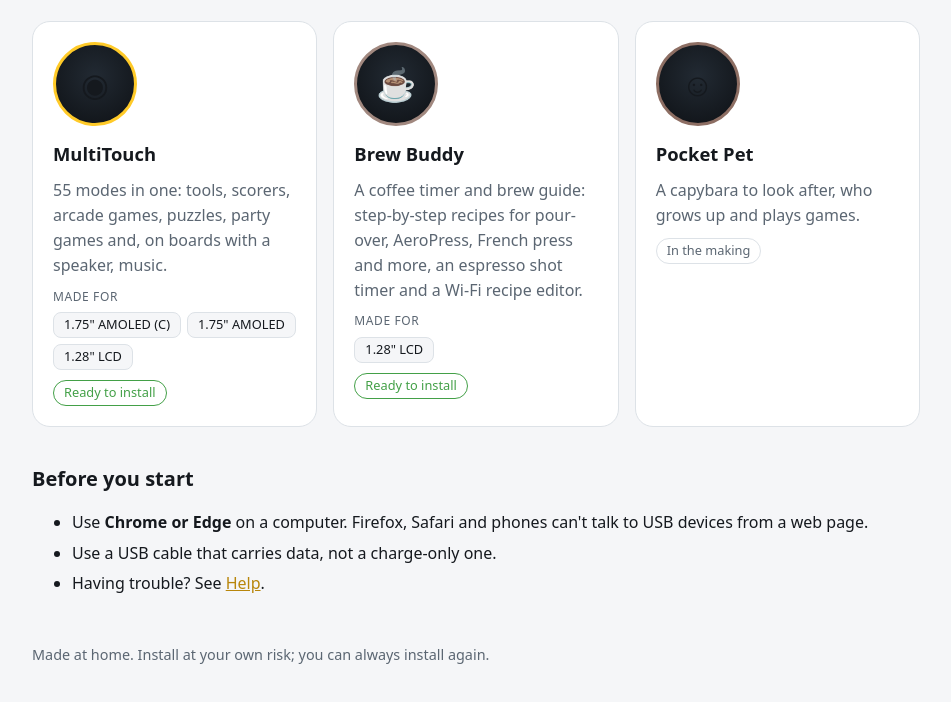
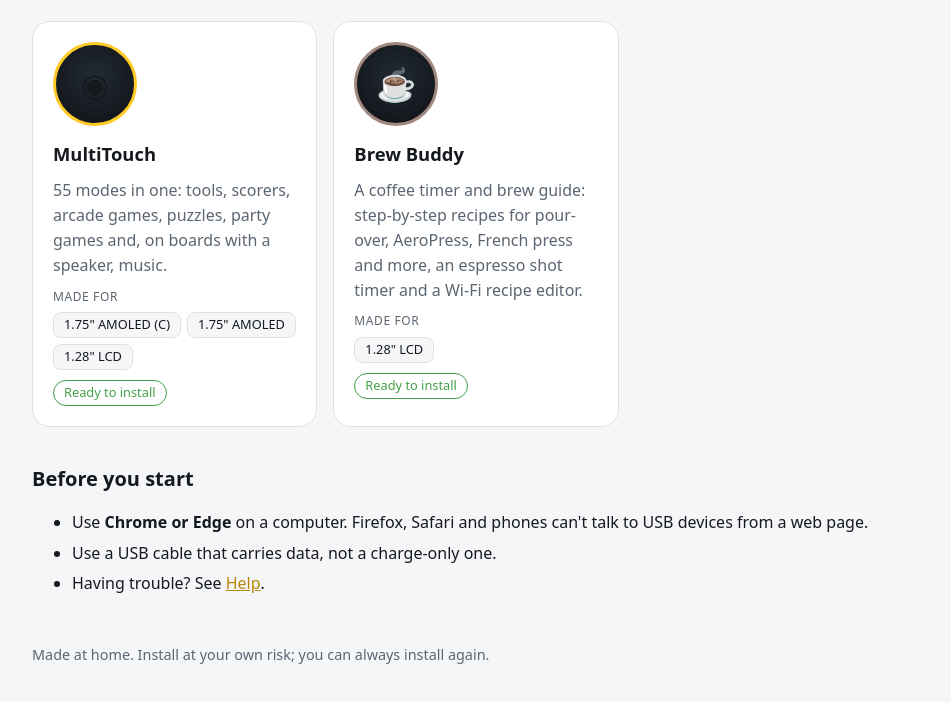
Before and after one commit to DeepFriedGalliform/DeepFriedGalliform.github.io, a plain HTML site: page index.html in a window 1280 px wide. Shown: the part 192-894 px from the top of the page, without its empty margins (164-1115 px from the left). Drawn offline with Linux system fonts and the light colour scheme.

Commit message:
Remove Pocket Pet from the homepage
Co-Authored-By: Claude Opus 5.5 <noreply@anthropic.com>
Claude-Session: https://claude.ai/code/session_01DfdnrQ4KqQtWUUwo127GXj

```diff
--- a/index.html
+++ b/index.html
@@ -34,12 +34,6 @@
       </ul>
       <span class="tag ready">Ready to install</span>
     </a>
-    <div class="card">
-      <div class="face" style="--c:#8d6e63">&#9786;</div>
-      <h3>Pocket Pet</h3>
-      <p>A capybara to look after, who grows up and plays games.</p>
-      <span class="tag">In the making</span>
-    </div>
   </div>
 
   <h2>Before you start</h2>
```
